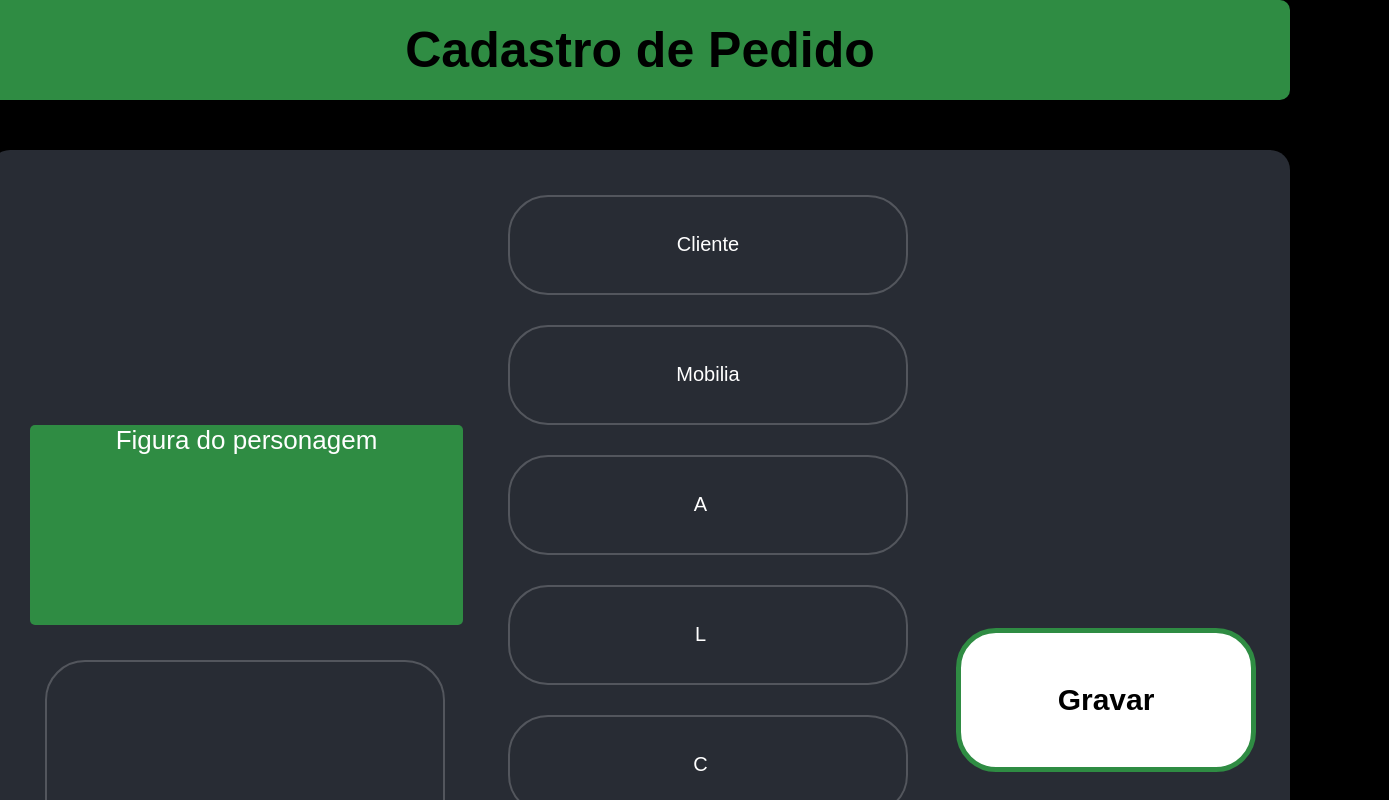
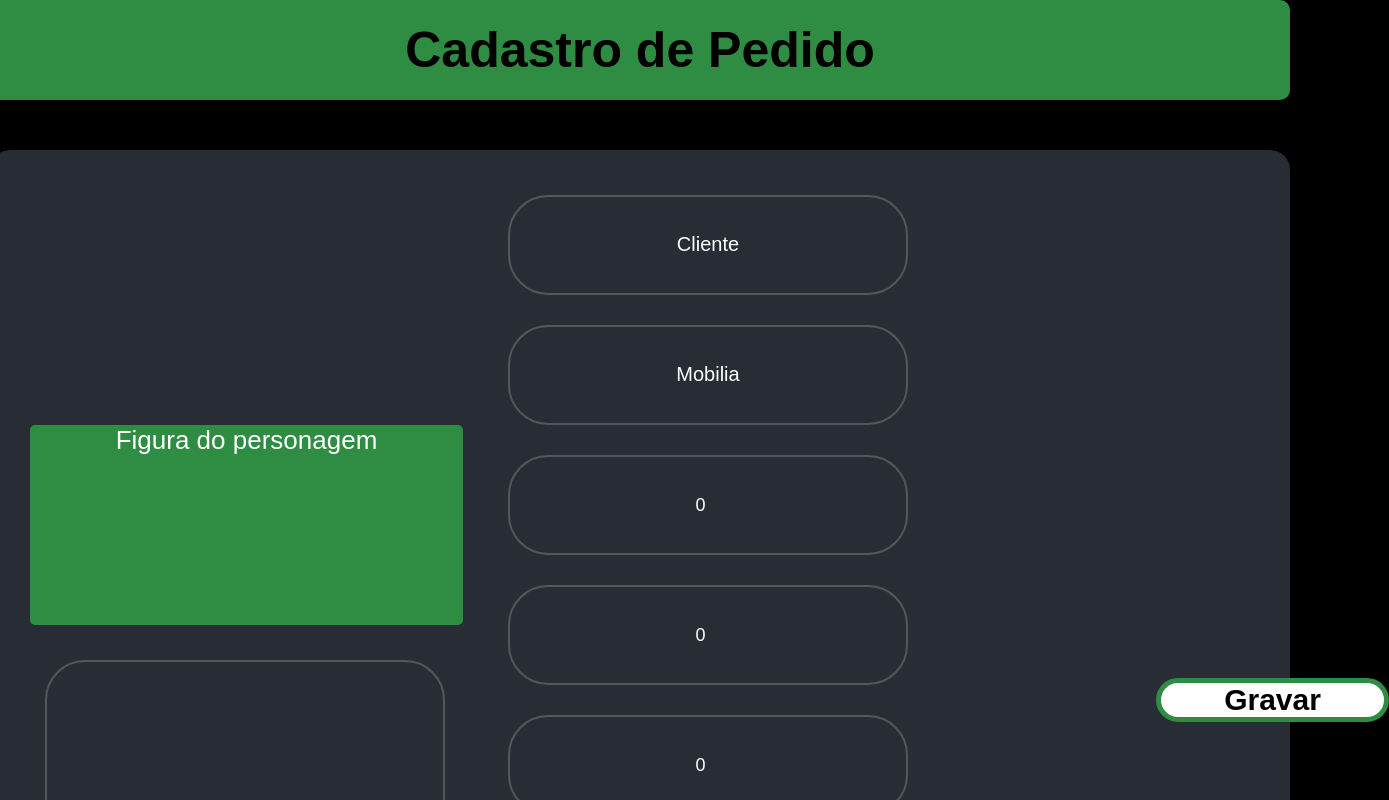
Before and after one commit to Karen55p/TG-FrontBack, a React (Create React App) app in the folder Client/: page /cadpd in a window 1280 px wide. Shown: the top 800 px of the page, 1389 px wide, since content can reach past the window. Built offline with nearby package versions, Linux system fonts and the light colour scheme; a web font is replaced by a local one.

Commit message:
cadastro de pedido integrado

```diff
--- a/Client/src/pages/CadCliente/CadCliente.jsx
+++ b/Client/src/pages/CadCliente/CadCliente.jsx
@@ -1,7 +1,7 @@
 import React, { useState } from "react";
 import axios from 'axios';
 import './CadClienteStyle.css'
-//import { response } from "express";
+//b import { response } from "express";
 import { useNavigate } from "react-router-dom";
 
 const Cadcl = () => {
@@ -34,7 +34,7 @@ const Cadcl = () => {
                 navigate('/menu');
             })
             .catch(error => {
-                console.error('Erro ao Fazer login:', error);
+                console.error('Erro ao cadastrar cliente:', error);
             });
     };
 
--- a/Client/src/pages/CadPedidos/CadPedidos.jsx
+++ b/Client/src/pages/CadPedidos/CadPedidos.jsx
@@ -1,29 +1,70 @@
-import React from "react";
+import React, { useState } from "react";
+import axios from 'axios';
 import './CadPedidosStyle.css'
-import { Link } from "react-router-dom";
+import { useNavigate } from "react-router-dom";
 
 const Cadpd = () => {
+    const [prazo, setPrazo] = useState("");
+    const [material, setMaterial] = useState("");
+    const [altura, setAltura] = useState(0);
+    const [largura, setLargura] = useState(0);
+    const [comprimento, setComprimento] = useState(0);
+    const [mobilia, setMobilia] = useState("");
+    const [sugest, setSugest] = useState("");
+    const [cliente , setCliente] = useState("")
+    const navigate = useNavigate();
+
+    const handleCadPedido = () => {
+
+        //faz validação de dados aqui, tem que aparecer na tela pfvr
+        //faz o prazo entrar como data
+        /*if (!prazo || !telefone || !cpf || !endereco) {
+            console.error('Todos os campos são obrigatórios!');
+            return;
+        }*/
+
+        const newPedido = {
+            prazo: prazo,
+            material: material,
+            altura: altura,
+            largura: largura,
+            comprimento: comprimento,
+            mobilia: mobilia,
+            sugest: sugest,
+            id_cliente: cliente,
+        };
+
+        axios.post('http://localhost:8001/pedido', newPedido)
+            .then(response => {
+                console.log(response.data)
+                navigate('/menu');
+            })
+            .catch(error => {
+                console.error('Erro ao cadastrar pedido:', error);
+            });
+    }
+
     return (
         <div className="pagina">
             <div className="titulo"><h1>Cadastro de Pedido</h1></div>
                 <div className="cadpd">
                     <div className="boxcdpd1">
-                        <div class="sprite">Figura do personagem</div>
-                        <input className="obs" type="text" placeholder="Observações" required maxLength={40}/>
+                        <div className="sprite">Figura do personagem</div>
+                        <input className="obs" type="text" placeholder="Observações"/>
                     </div>
                     <div className="boxcdpd">
-                        <input type="text" placeholder="Cliente" required maxLength={40}/>
-                        <input type="text" placeholder="Mobilia" required maxLength={40} /><br/>
+                        <input type="text" placeholder="Cliente" required maxLength={40} value={cliente} onChange={e => setCliente(e.target.value)}/>
+                        <input type="text" placeholder="Mobilia" required maxLength={40} value={mobilia} onChange={e => setMobilia(e.target.value)}/><br/>
                         <div className="dimensoes">
-                            <input type="number" placeholder="A"></input>
-                            <input type="number" placeholder="L"></input>
-                            <input type="number" placeholder="C"></input>
+                            <input type="number" placeholder="A" maxLength={40} value={altura} onChange={e => setAltura(e.target.value)}></input>
+                            <input type="number" placeholder="L" maxLength={40} value={largura} onChange={e => setLargura(e.target.value)}></input>
+                            <input type="number" placeholder="C" maxLength={40} value={comprimento} onChange={e => setComprimento(e.target.value)}></input>
                         </div>
-                        <input type="text" placeholder="Material" required maxLength={40} /><br/>
-                        <input type="date" placeholder="Prazo" required maxLength={40} /><br/>
-                        <input type="text" placeholder="Observações"/>
+                        <input type="text" placeholder="Material" required maxLength={40} value={material} onChange={e => setMaterial(e.target.value)}/><br/>
+                        <input type="date" placeholder="Prazo" required maxLength={40} value={prazo} onChange={e => setPrazo(e.target.value)}/><br/>
+                        <input type="text" placeholder="Observações" required maxLength={40} value={sugest} onChange={e => setSugest(e.target.value)}/>
                     </div>
-                    <Link className="botaoc" to='/menu'>Gravar</Link>
+                    <button className="botaocdcl" onClick={handleCadPedido}>Gravar</button>
                 </div>
         </div>
     )
```
Also changed, not shown: 1 other file (tests, documents, lock files or other folders).
